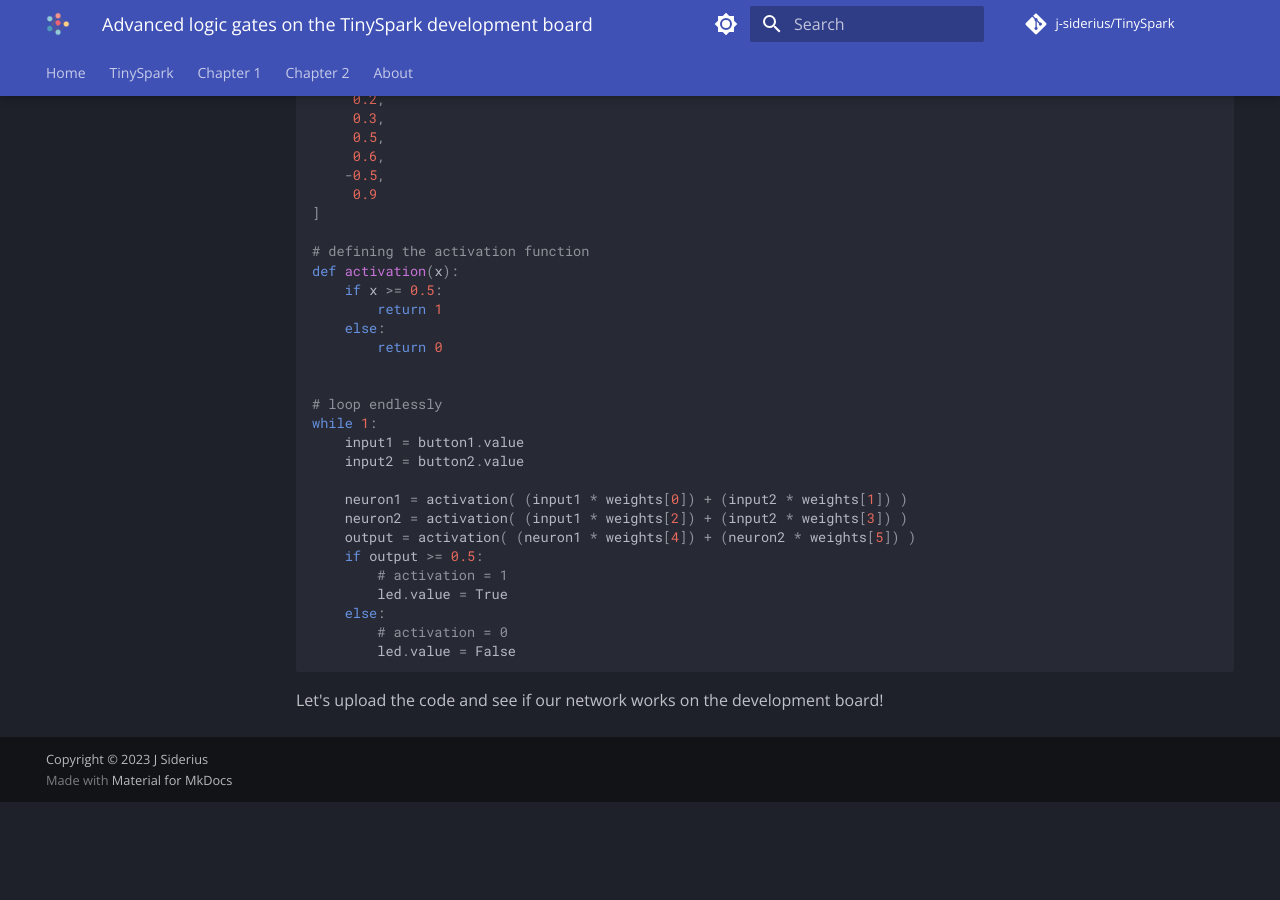
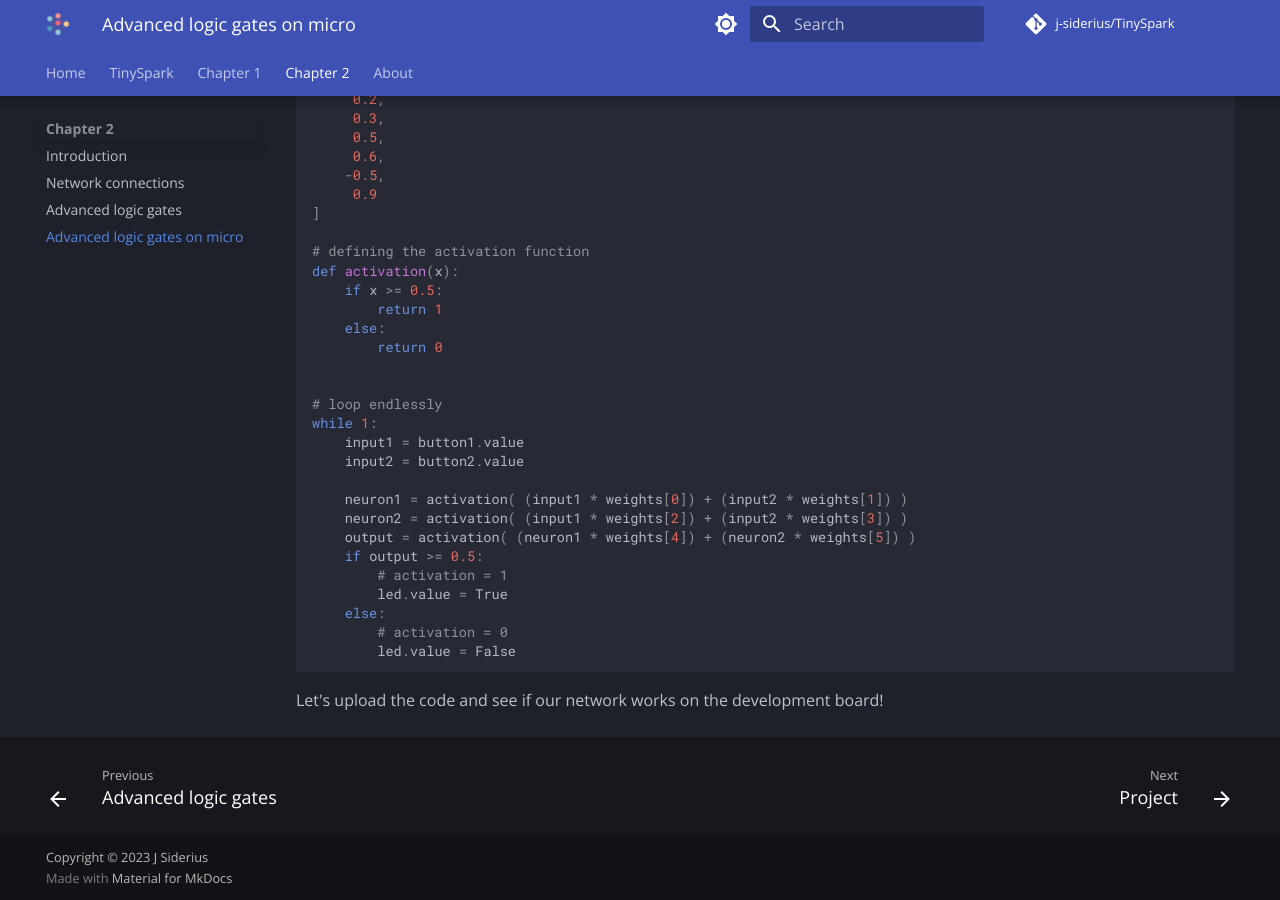
Before and after one commit to j-siderius/TinySpark, an MkDocs documentation site: the page built from docs/chapter2/advanced_logic_gates_micro.md, in a window 1280 px wide and 900 px high, scrolled down 1423 px. Built offline with MkDocs 1.6.1 and Material for MkDocs 9.7.7, drawn with Linux system fonts in a browser that asks for light colours; comment, search, counter and statistics services are not loaded; before the commit the page ends 2225 px from its top, so only the background shows below that.

Commit message:
navigation and bugfix

```diff
--- a/mkdocs.yml
+++ b/mkdocs.yml
@@ -125,6 +125,7 @@
     - Introduction: chapter2/introduction.md
     - Network connections: chapter2/network_connections.md
     - Advanced logic gates: chapter2/advanced_logic_gates.md
+    - Advanced logic gates on micro: chapter2/advanced_logic_gates_micro.md
   - About:
     - Project: about/project.md
     - License: about/license.md
```
Also changed, not shown: docs/chapter2/advanced_logic_gates.md (+1 -0 lines).
